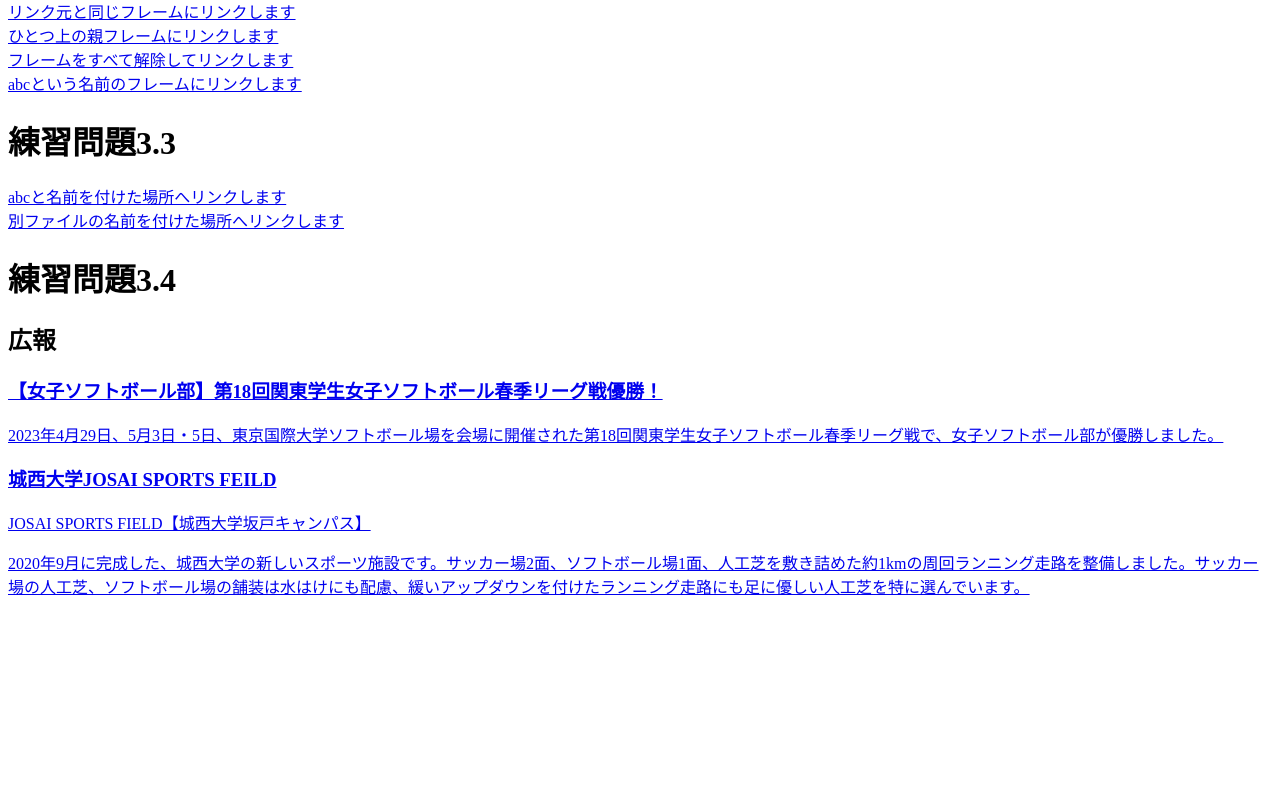
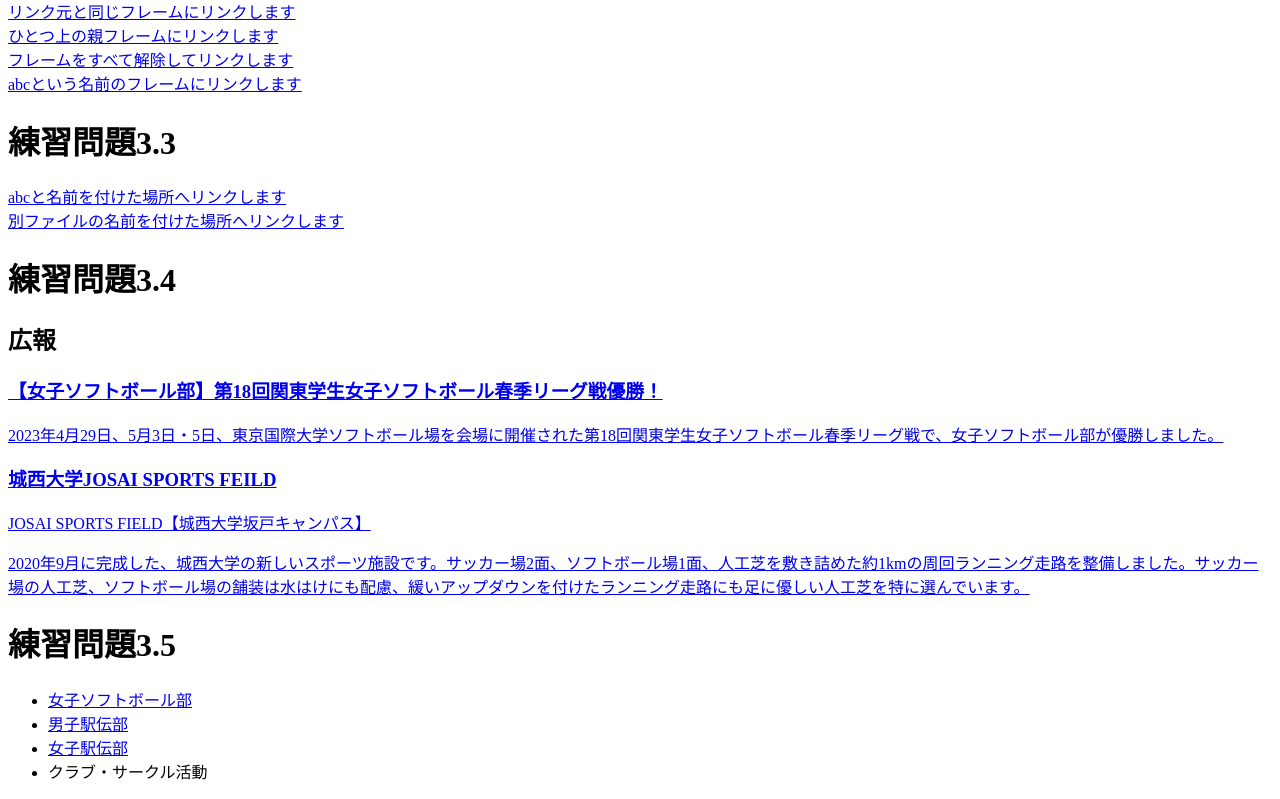
Before and after one commit to haruka6709/haruka01, a plain HTML site: page index.html in a window 1280 px wide. Shown: the part 3230-4029 px from the top of the page. Before the commit the page ends 3844 px from the top, so only its background shows below. Drawn offline with Linux system fonts and the light colour scheme.

Commit message:
Update index.html

```diff
--- a/index.html
+++ b/index.html
@@ -265,5 +265,14 @@
 <p>2020年9月に完成した、城西大学の新しいスポーツ施設です。サッカー場2面、ソフトボール場1面、人工芝を敷き詰めた約1kmの周回ランニング走路を整備しました。サッカー場の人工芝、ソフトボール場の舗装は水はけにも配慮、緩いアップダウンを付けたランニング走路にも足に優しい人工芝を特に選んでいます。</p>
 </section></a>
 </aside>
+<h1>練習問題3.5</h1>
+<nav>
+<ul>
+<li><a href=“https://sports.josai.ac.jp/club/jyosisofuto/”>女子ソフトボール部</a></li>
+<li><a href=“https://sports.josai.ac.jp/club/dansiekiden/”>男子駅伝部</a></li>
+<li><a href=“https://sports.josai.ac.jp/club/josiekiden/”>女子駅伝部</a></li>
+<li><a>クラブ・サークル活動</a></li>
+</ul>
+</nav>
 </body>
 </html>
```
